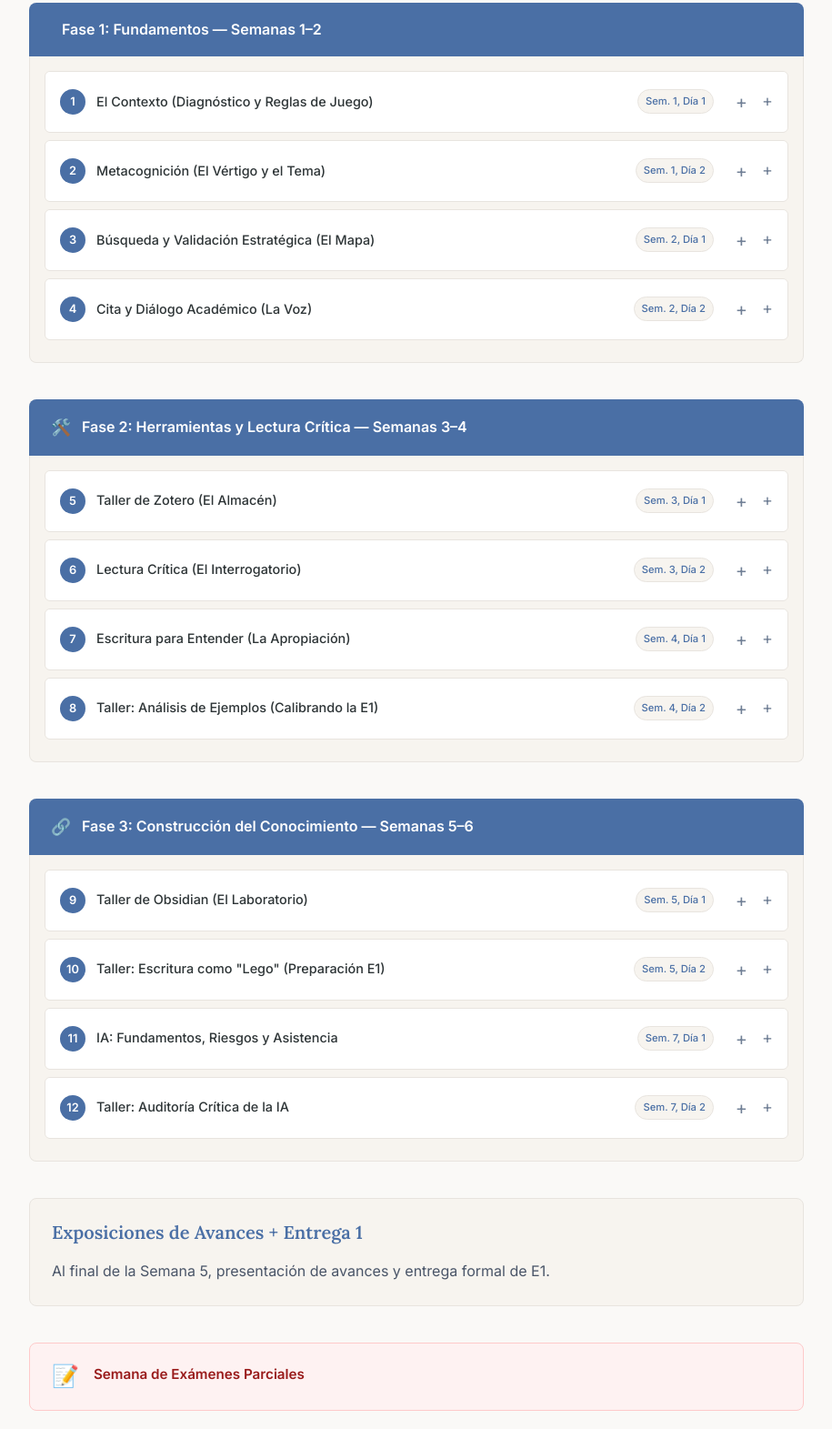
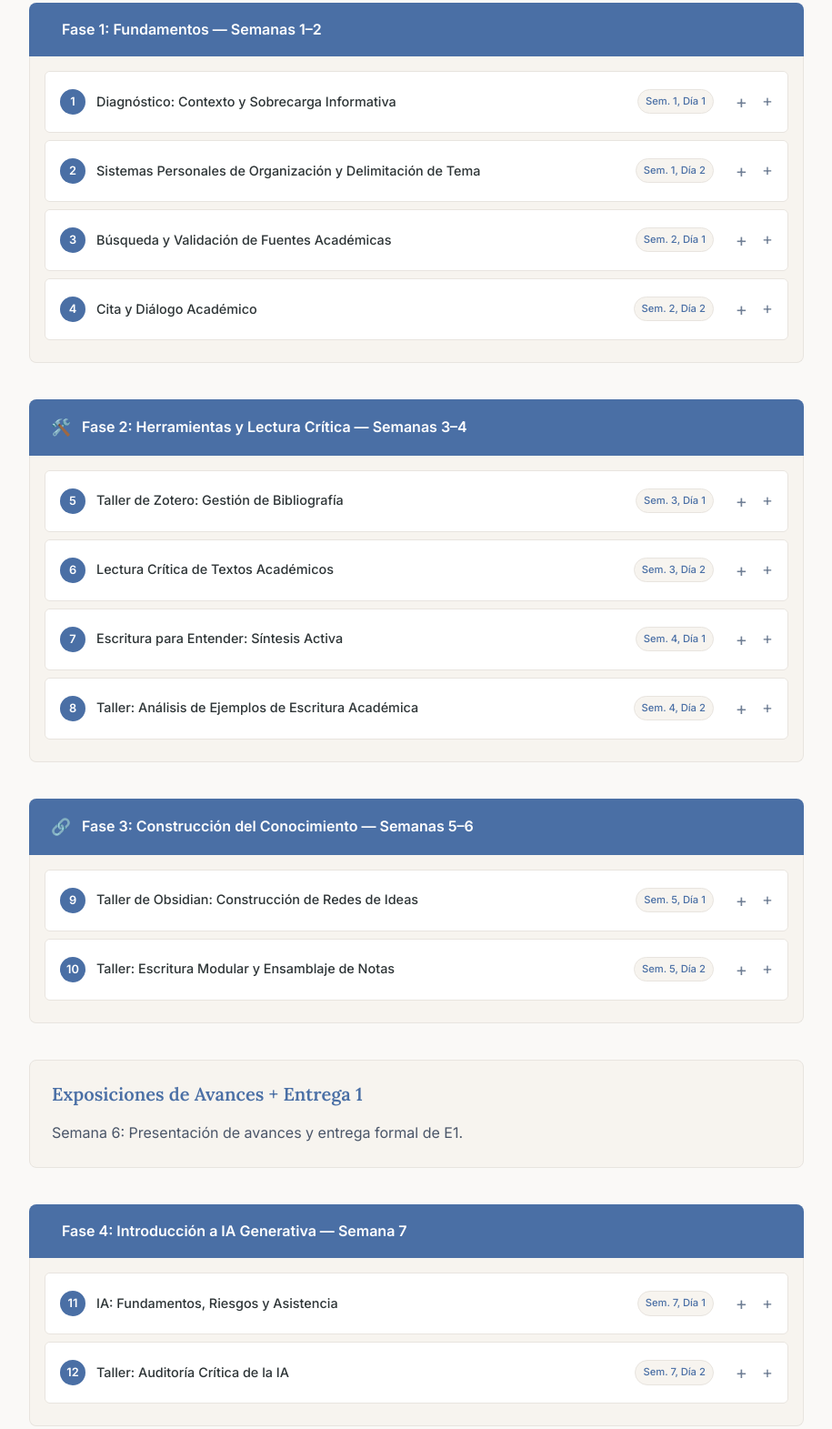
Before and after one commit to omanky/iadigital, a plain HTML site: page classes.html in a window 1280 px wide. Shown: the part 456-2027 px from the top of the page at 91% size, without its empty margins (182-1097 px from the left). Drawn offline with Linux system fonts and the light colour scheme.

Commit message:
Update classes.html

```diff
--- a/classes.html
+++ b/classes.html
@@ -60,7 +60,7 @@
                     <summary>
                         <div class="summary-left">
                             <span class="class-number">1</span>
-                            <span class="class-title">El Contexto (Diagnóstico y Reglas de Juego)</span>
+                            <span class="class-title">Diagnóstico: Contexto y Sobrecarga Informativa</span>
                         </div>
                         <span class="tag-week">Sem. 1, Día 1</span>
                         <span class="expand-icon">+</span>
@@ -95,7 +95,7 @@
                     <summary>
                         <div class="summary-left">
                             <span class="class-number">2</span>
-                            <span class="class-title">Metacognición (El Vértigo y el Tema)</span>
+                            <span class="class-title">Sistemas Personales de Organización y Delimitación de Tema</span>
                         </div>
                         <span class="tag-week">Sem. 1, Día 2</span>
                         <span class="expand-icon">+</span>
@@ -130,7 +130,7 @@
                     <summary>
                         <div class="summary-left">
                             <span class="class-number">3</span>
-                            <span class="class-title">Búsqueda y Validación Estratégica (El Mapa)</span>
+                            <span class="class-title">Búsqueda y Validación de Fuentes Académicas</span>
                         </div>
                         <span class="tag-week">Sem. 2, Día 1</span>
                         <span class="expand-icon">+</span>
@@ -166,7 +166,7 @@
                     <summary>
                         <div class="summary-left">
                             <span class="class-number">4</span>
-                            <span class="class-title">Cita y Diálogo Académico (La Voz)</span>
+                            <span class="class-title">Cita y Diálogo Académico</span>
                         </div>
                         <span class="tag-week">Sem. 2, Día 2</span>
                         <span class="expand-icon">+</span>
@@ -210,7 +210,7 @@
                     <summary>
                         <div class="summary-left">
                             <span class="class-number">5</span>
-                            <span class="class-title">Taller de Zotero (El Almacén)</span>
+                            <span class="class-title">Taller de Zotero: Gestión de Bibliografía</span>
                         </div>
                         <span class="tag-week">Sem. 3, Día 1</span>
                         <span class="expand-icon">+</span>
@@ -241,7 +241,7 @@
                     <summary>
                         <div class="summary-left">
                             <span class="class-number">6</span>
-                            <span class="class-title">Lectura Crítica (El Interrogatorio)</span>
+                            <span class="class-title">Lectura Crítica de Textos Académicos</span>
                         </div>
                         <span class="tag-week">Sem. 3, Día 2</span>
                         <span class="expand-icon">+</span>
@@ -270,7 +270,7 @@
                     <summary>
                         <div class="summary-left">
                             <span class="class-number">7</span>
-                            <span class="class-title">Escritura para Entender (La Apropiación)</span>
+                            <span class="class-title">Escritura para Entender: Síntesis Activa</span>
                         </div>
                         <span class="tag-week">Sem. 4, Día 1</span>
                         <span class="expand-icon">+</span>
@@ -298,7 +298,7 @@
                     <summary>
                         <div class="summary-left">
                             <span class="class-number">8</span>
-                            <span class="class-title">Taller: Análisis de Ejemplos (Calibrando la E1)</span>
+                            <span class="class-title">Taller: Análisis de Ejemplos de Escritura Académica</span>
                         </div>
                         <span class="tag-week">Sem. 4, Día 2</span>
                         <span class="expand-icon">+</span>
@@ -342,7 +342,7 @@
                     <summary>
                         <div class="summary-left">
                             <span class="class-number">9</span>
-                            <span class="class-title">Taller de Obsidian (El Laboratorio)</span>
+                            <span class="class-title">Taller de Obsidian: Construcción de Redes de Ideas</span>
                         </div>
                         <span class="tag-week">Sem. 5, Día 1</span>
                         <span class="expand-icon">+</span>
@@ -376,7 +376,7 @@
                     <summary>
                         <div class="summary-left">
                             <span class="class-number">10</span>
-                            <span class="class-title">Taller: Escritura como "Lego" (Preparación E1)</span>
+                            <span class="class-title">Taller: Escritura Modular y Ensamblaje de Notas</span>
                         </div>
                         <span class="tag-week">Sem. 5, Día 2</span>
                         <span class="expand-icon">+</span>
@@ -398,6 +398,23 @@
                         </div>
                     </div>
                 </details>
+
+            </div>
+        </div>
+
+        <!-- HITO: EXPOSICIONES DE AVANCES + ENTREGA 1 (Semana 6) -->
+        <div class="milestone-block">
+            <h3>Exposiciones de Avances + Entrega 1</h3>
+            <p>Semana 6: Presentación de avances y entrega formal de E1.</p>
+        </div>
+
+        <!-- FASE 4: INTRODUCCIÓN A IA -->
+        <div class="phase-block">
+            <div class="phase-header">
+                <span class="phase-icon"> </span>
+                Fase 4: Introducción a IA Generativa — Semana 7
+            </div>
+            <div class="phase-content">
 
                 <!-- Clase 11 -->
                 <details>
@@ -463,12 +480,6 @@
             </div>
         </div>
 
-        <!-- HITO: EXPOSICIONES DE AVANCES + ENTREGA 1 (Fin Semana 5) -->
-        <div class="milestone-block">
-            <h3>Exposiciones de Avances + Entrega 1</h3>
-            <p>Al final de la Semana 5, presentación de avances y entrega formal de E1.</p>
-        </div>
-
         <!-- HITO: EXÁMENES PARCIALES -->
         <div class="exam-notice">
             <span class="exam-notice-icon">📝</span>
@@ -483,11 +494,11 @@
             <p>Sesiones de asesoría personalizada con cada estudiante.</p>
         </div>
 
-        <!-- FASE 4: PROBLEMATIZACIÓN -->
+        <!-- FASE 5: PROBLEMATIZACIÓN -->
         <div class="phase-block">
             <div class="phase-header">
                 <span class="phase-icon"> </span>
-                Fase 4: Problematización y Feedback — Semana 10
+                Fase 5: Problematización y Feedback — Semana 10
             </div>
             <div class="phase-content">
 
@@ -496,7 +507,7 @@
                     <summary>
                         <div class="summary-left">
                             <span class="class-number">13</span>
-                            <span class="class-title">Cómo Construir un Problema</span>
+                            <span class="class-title">De la Síntesis a la Problematización</span>
                         </div>
                         <span class="tag-week">Sem. 10, Día 1</span>
                         <span class="expand-icon">+</span>
@@ -513,7 +524,7 @@
                         </ul>
 
                         <div class="dynamic-box">
-                            <h5>🎯 Dinámica Central: "El Arquitecto de Problemas"</h5>
+                            <h5> Dinámica Central: "El Arquitecto de Problemas"</h5>
                             <p>Usar la bóveda de Obsidian para detectar patrones. Crear una nota "[[Problema de Investigación]]" y redactar frases para cada categoría ("El vacío es...", "El debate es...").</p>
                         </div>
                     </div>
@@ -524,7 +535,7 @@
                     <summary>
                         <div class="summary-left">
                             <span class="class-number">14</span>
-                            <span class="class-title">Taller de Feedback Estructurado (Prep. E2)</span>
+                            <span class="class-title">Taller de Feedback Estructurado</span>
                         </div>
                         <span class="tag-week">Sem. 10, Día 2</span>
                         <span class="expand-icon">+</span>
@@ -557,11 +568,11 @@
             <p>Presentación de avances y retroalimentación estructurada. Durante esta etapa se entrega E2.</p>
         </div>
 
-        <!-- FASE 5: CIERRE -->
+        <!-- FASE 6: CIERRE -->
         <div class="phase-block">
             <div class="phase-header">
                 <span class="phase-icon"> </span>
-                Fase 5: Metacognición y Comunicación Final — Semana 13
+                Fase 6: Metacognición y Comunicación Final — Semana 13
             </div>
             <div class="phase-content">
 
@@ -570,7 +581,7 @@
                     <summary>
                         <div class="summary-left">
                             <span class="class-number">15</span>
-                            <span class="class-title">Metacognición 2 (El Conocimiento como Red)</span>
+                            <span class="class-title">Reflexión Metacognitiva: El Proceso como Aprendizaje</span>
                         </div>
                         <span class="tag-week">Sem. 13, Día 1</span>
                         <span class="expand-icon">+</span>
```
